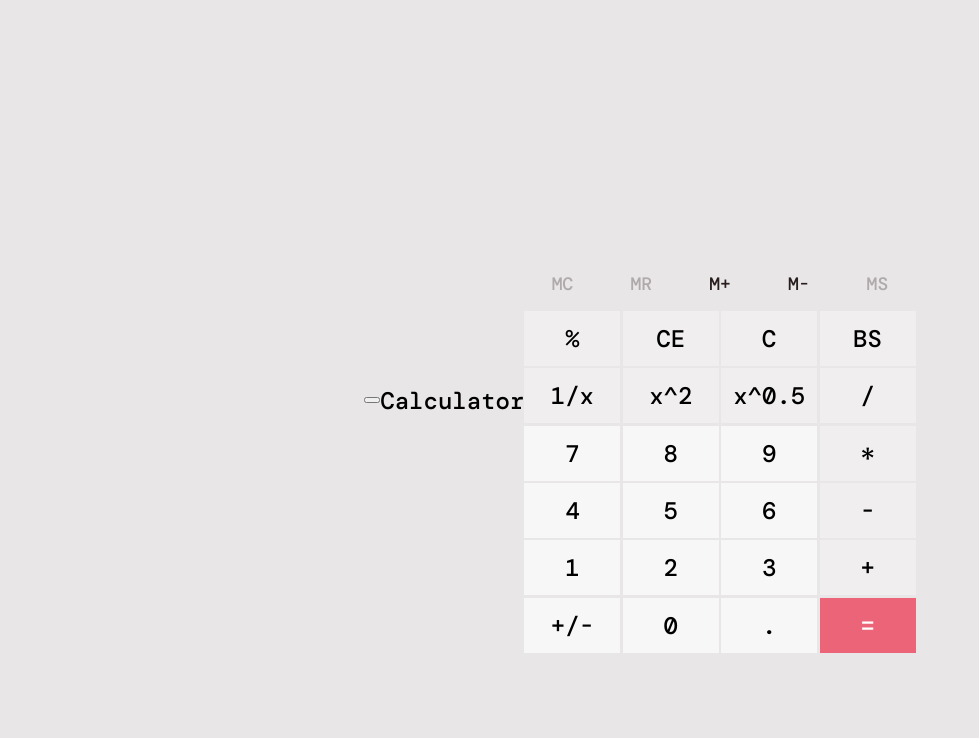
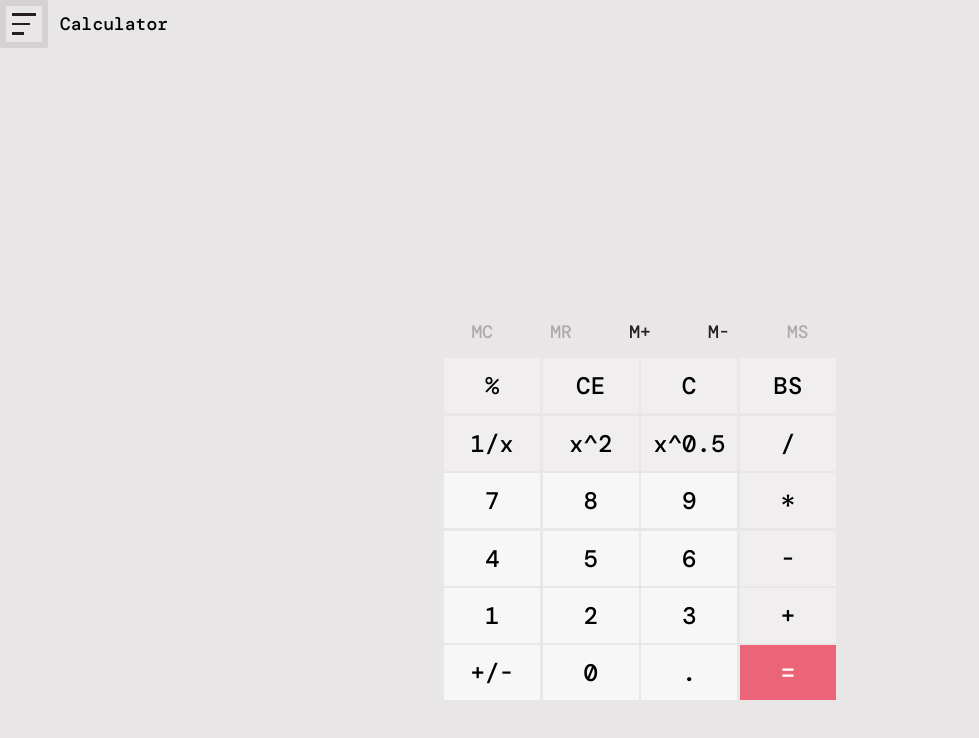
Before and after one commit to O-Kreator/Web-calculator, a plain HTML site: page index.html in a window 1280 px wide. Shown: the whole page, without its empty margins (0-979 px from the left). Drawn offline with nearby package versions, Linux system fonts and the light colour scheme; a web font is replaced by a local one.

Commit message:
feat some styles

```diff
--- a/src/index.css
+++ b/src/index.css
@@ -12,6 +12,9 @@ body {
   --color-button-hover: rgba(40, 30, 30, .1);
   --color-inner-shadow: rgba(40, 30, 30, .1);
 
+  --space-xxl: 2rem;
+  --space-xl: 1.75rem;
+  --space-l: 1.5rem;
   --space-r: 1rem;
   --space-s: .5rem;
   --space-xs: .25rem;
@@ -36,12 +39,25 @@ body {
 
 html, body {
   margin: 0;
+  overflow: hidden;
 }
 
-html, body, input, textarea, button {
+html, body {
   font-size: 24px;
   font-weight: 300;
   font-family: "DM Mono", monospace;
+}
+
+input, textarea, button {
+  font-size: inherit;
+  font-weight: inherit;
+  font-family: inherit;
+}
+
+@media (max-width: 480px) {
+  html, body {
+    font-size: 18px;
+  }
 }
 
 body {
@@ -66,12 +82,127 @@ body {
 }
 
 
+/* Navigation Menu Button */
+
+#navMenuBtn {
+  position: absolute;
+  top: 0;
+  left: 0;
+
+  width: var(--space-xxl);
+  height: var(--space-xxl);
+
+  border: 0;
+  background: transparent;
+
+  transition-property: top, width, height, box-shadow;
+  transition-duration: var(--time-long);
+}
+
+#navMenuBtn:not(:disabled):hover,
+#navMenuBtn:not(:disabled):focus {
+  box-shadow: var(--shadow-inner);
+}
+
+#navMenuBtn:not(:disabled):active {
+  top: var(--space-xxs);
+}
+
+#navMenuBtn > div {
+  position: absolute;
+  height: var(--space-xxs);
+  left: var(--space-s);
+
+  background-color: var(--color-text);
+
+  transition-property: background-color, width, top, transform;
+  transition-duration: var(--time-long);
+}
+
+#navMenuBtn > div:nth-child(1) {
+  width: calc(100% - var(--space-r));
+  top: .55rem;
+}
+
+#navMenuBtn > div:nth-child(2) {
+  width: calc(100% - var(--space-r) - var(--space-xs));
+  top: .95rem
+}
+
+#navMenuBtn > div:nth-child(3) {
+  width: calc(100% - var(--space-l));
+  top: 1.35rem
+}
+
+body.menu_pressed #navMenuBtn > div:nth-child(1) {
+  width: calc(100% - var(--space-r));
+  top: .95rem;
+  transform: rotate(45deg);
+}
+
+body.menu_pressed #navMenuBtn > div:nth-child(2) {
+  width: 0;
+}
+
+body.menu_pressed #navMenuBtn > div:nth-child(3) {
+  width: calc(100% - var(--space-r));
+  top: .95rem;
+  transform: rotate(-45deg);
+}
+
+
+/* Navigation Top */
+
+#navTop {
+  position: fixed;
+  top: 0;
+  left: var(--space-xxl);
+  right: 0;
+  padding-left: var(--space-s);
+
+  height: var(--space-xxl);
+  font-size: .75rem;
+  line-height: var(--space-xxl);
+
+  transition-property: font-size, left, padding, height, line-height;
+  transition-duration: var(--time-long);
+}
+
+
+
 /* Content Wrapper */
 
 #contentWrapper {
+  padding-top: var(--space-xxl);
 
+  width: 392px;
+  height: 506px;
+
+  transition-property: width, height;
+  transition-duration: var(--time-long);
 }
 
+@media (max-width: 639px) {
+  #contentWrapper {
+    width: 100%;
+    height: 100%;
+  }
+}
+
+
+/* Main Wrapper */
+
+#mainWrapper {
+  display: flex;
+  flex-direction: column;
+  justify-content: stretch;
+
+  height: 100%;
+}
+
+#mainWrapper > * {
+  flex-grow: 1;
+}
 
 
 /* Text Inputs */
@@ -144,6 +275,7 @@ body {
   column-gap: var(--space-xxs);
   row-gap: var(--space-xxs);
 
+  height: 100%;
   margin-top: var(--space-xxs);
 }
 
```
